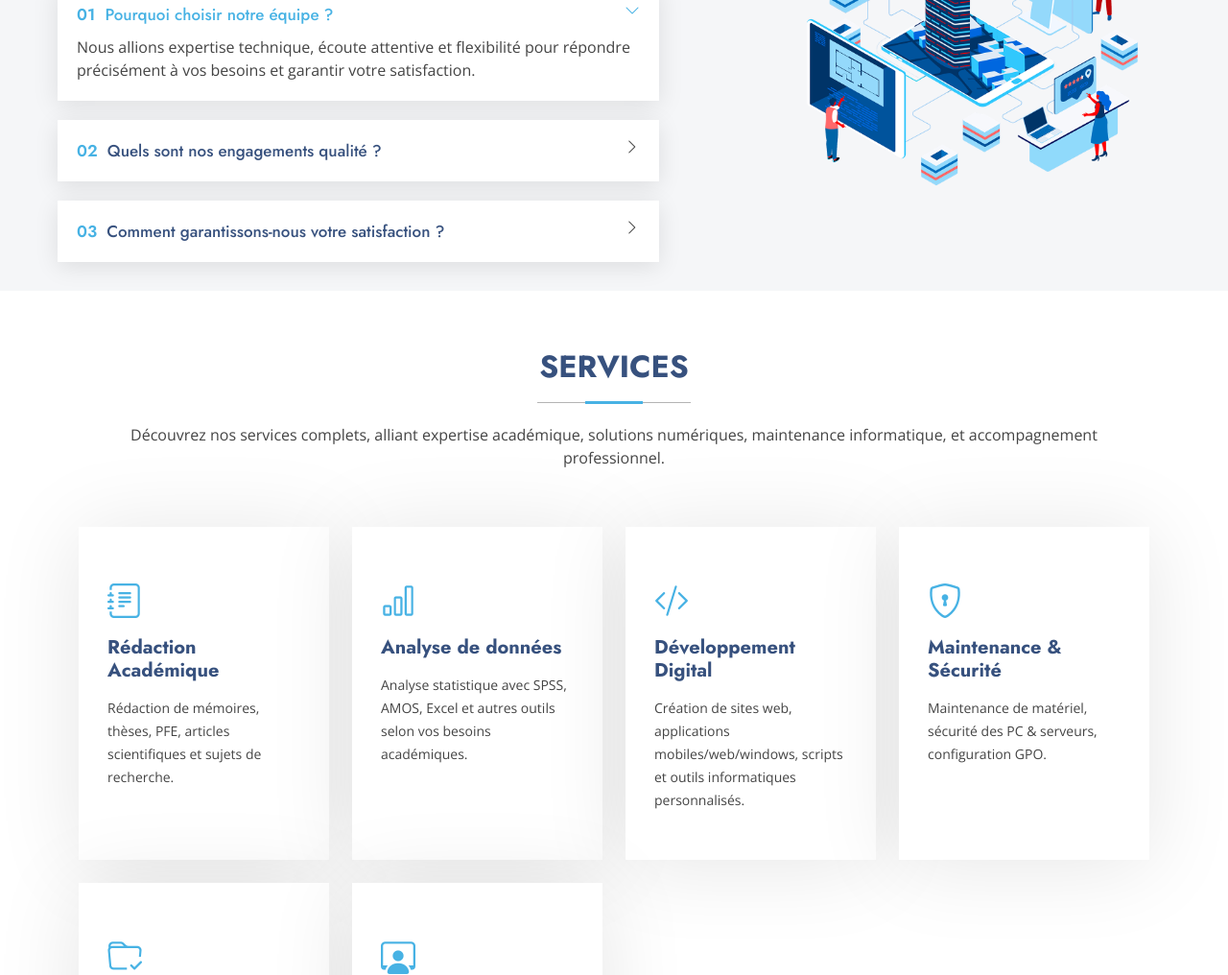
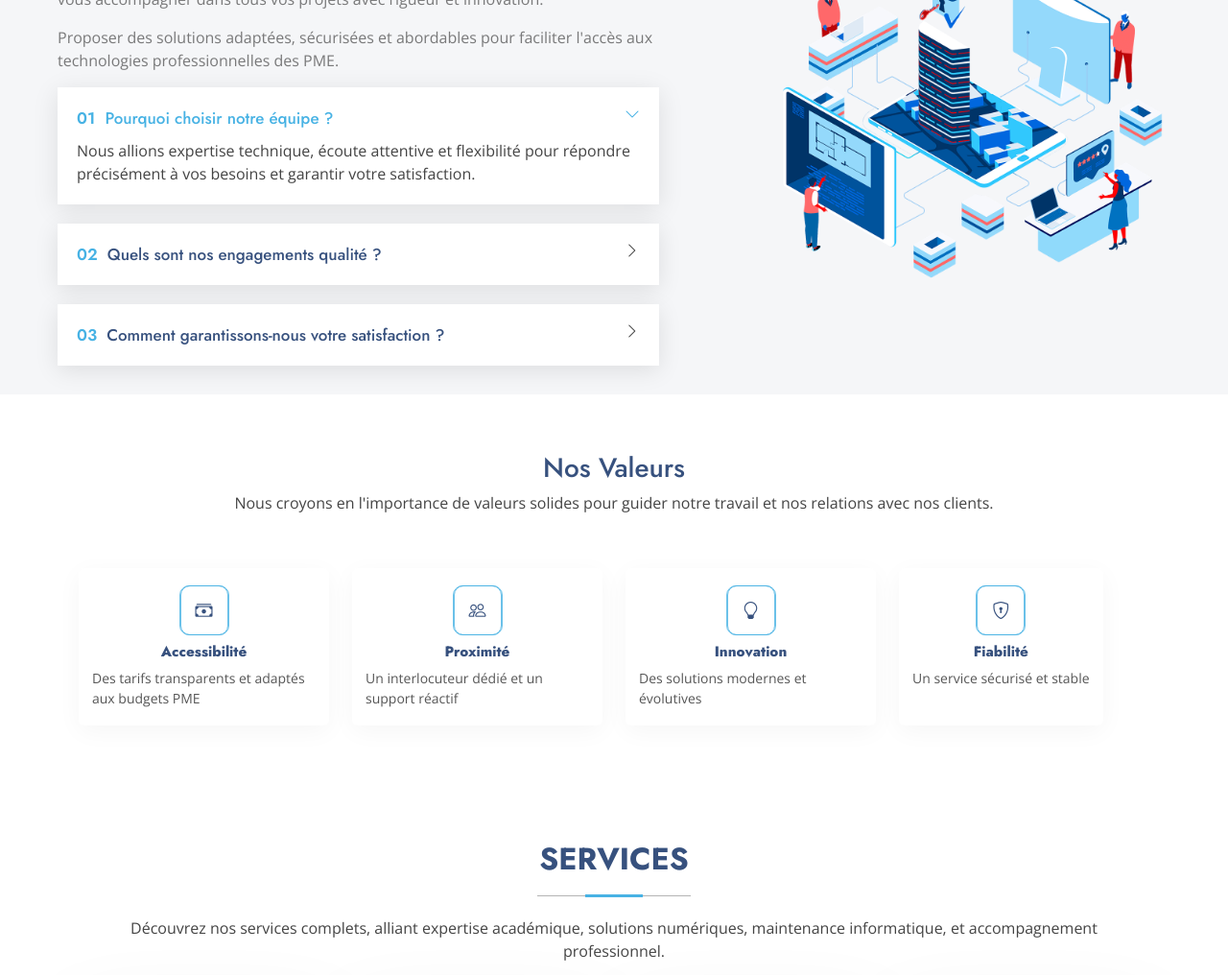
Before and after one commit to FouadEAF/EAF-microservice, a plain HTML site: page index.html in a window 1280 px wide. Shown: the part 1386-2402 px from the top of the page at 96% size. Drawn offline with nearby package versions, Linux system fonts and the light colour scheme; animation ran at ten frames a second.

Commit message:
update clients section and add values section

```diff
--- a/assets/css/main.css
+++ b/assets/css/main.css
@@ -1235,6 +1235,61 @@ section,
 
 .services .service-item:hover h4 a {
   color: var(--accent-color);
+}
+
+/*--------------------------------------------------------------
+# Values cards (card look consistent with service-item)
+--------------------------------------------------------------*/
+.values .value-item {
+  background-color: var(--surface-color);
+  box-shadow: 0px 6px 26px rgba(0, 0, 0, 0.04);
+  padding: 18px 14px;
+  border-radius: 6px;
+  display: flex;
+  flex-direction: column;
+  align-items: center;
+  gap: 8px;
+  height: 100%;
+  transition: transform 0.28s ease, box-shadow 0.28s ease;
+}
+.values .value-item .icon {
+  width: 52px;
+  height: 52px;
+  display: flex;
+  align-items: center;
+  justify-content: center;
+  border-radius: 10px;
+  background: transparent;
+  border: 1.5px solid color-mix(in srgb, var(--accent-color), transparent 20%);
+}
+.values .value-item .icon i {
+  color: var(--heading-color);
+  font-size: 18px;
+}
+.values .value-item h4 {
+  margin: 0;
+  font-size: 15px;
+  color: var(--heading-color);
+  font-weight: 800;
+}
+.values .value-item p {
+  margin: 0;
+  font-size: 14px;
+  color: color-mix(in srgb, var(--default-color), transparent 10%);
+}
+.values .value-item:hover {
+  transform: translateY(-6px);
+  box-shadow: 0px 12px 50px rgba(0, 0, 0, 0.08);
+}
+
+@media (max-width: 767px) {
+  .values .value-item {
+    text-align: center;
+    align-items: center;
+  }
+  .values .value-item .icon {
+    margin-bottom: 6px;
+  }
 }
 
 /*--------------------------------------------------------------
--- a/index.html
+++ b/index.html
@@ -156,7 +156,7 @@
               </div>
               <div class="swiper-slide">
                 <img
-                  src="assets/img/clients/clients-1.webp"
+                  src="assets/img/clients/clementine.webp"
                   class="img-fluid"
                   alt=""
                 />
@@ -231,11 +231,19 @@
               data-aos="fade-up"
               data-aos-delay="100"
             >
+            <p>EAF microservice est une entreprise de services numériques qui accompagne
+               les petites et moyennes entreprises dans leur transformation digitale.
+                Nous proposons des solutions informatiques sur mesure, accessibles et fiables,
+                 pour aider les PME à rester compétitives dans un environnement numérique en constante évolution.</p>
               <p>
                 Nous sommes spécialisés dans le développement de solutions
                 innovantes et sur mesure, alliant expertise technique et
                 accompagnement personnalisé.
               </p>
+
+            </div>
+
+            <div class="col-lg-6" data-aos="fade-up" data-aos-delay="200">
               <ul>
                 <li>
                   <i class="bi bi-check2-circle"></i>
@@ -253,9 +261,6 @@
                   >
                 </li>
               </ul>
-            </div>
-
-            <div class="col-lg-6" data-aos="fade-up" data-aos-delay="200">
               <p>
                 Forts de nombreuses années d’expérience, nous accompagnons nos
                 clients dans leurs projets digitaux, académiques et techniques,
@@ -291,6 +296,7 @@
                   expérimentée, prête à vous accompagner dans tous vos projets
                   avec rigueur et innovation.
                 </p>
+                <p>Proposer des solutions adaptées, sécurisées et abordables pour faciliter l'accès aux technologies professionnelles des PME.</p>
               </div>
 
               <div
@@ -355,6 +361,72 @@
         </div>
       </section>
       <!-- /Why Us Section -->
+
+      <!-- Values Section -->
+      <section id="values" class="values section">
+        <div class="container">
+          <div class="row gy-4">
+            <div class="col-12 text-center">
+              <h3>Nos Valeurs</h3>
+              <p>
+                Nous croyons en l'importance de valeurs solides
+                pour guider notre travail et nos relations avec nos clients.
+              </p>
+            </div>
+          </div>
+
+          <div class="row gy-4 mt-3">
+            <div
+              class="col-lg-3 col-md-6 d-flex"
+              data-aos="fade-up"
+              data-aos-delay="100"
+            >
+              <div class="service-item position-relative value-item">
+                <div class="icon"><i class="bi bi-cash-stack icon"></i></div>
+                <h4>Accessibilité</h4>
+                <p>Des tarifs transparents et adaptés aux budgets PME</p>
+              </div>
+            </div>
+
+            <div
+              class="col-lg-3 col-md-6 d-flex"
+              data-aos="fade-up"
+              data-aos-delay="200"
+            >
+              <div class="service-item position-relative value-item">
+                <div class="icon"><i class="bi bi-people icon"></i></div>
+                <h4>Proximité</h4>
+                <p>Un interlocuteur dédié et un support réactif</p>
+              </div>
+            </div>
+
+            <div
+              class="col-lg-3 col-md-6 d-flex"
+              data-aos="fade-up"
+              data-aos-delay="300"
+            >
+              <div class="service-item position-relative value-item">
+                <div class="icon"><i class="bi bi-lightbulb icon"></i></div>
+                <h4>Innovation</h4>
+                <p>Des solutions modernes et évolutives</p>
+              </div>
+            </div>
+
+            <div
+              class="col-lg-3 col-md-6 d-flex"
+              data-aos="fade-up"
+              data-aos-delay="400"
+            >
+              <div class="service-item position-relative value-item">
+                <div class="icon"><i class="bi bi-shield-lock icon"></i></div>
+                <h4>Fiabilité</h4>
+                <p>Un service sécurisé et stable</p>
+              </div>
+            </div>
+          </div>
+        </div>
+      </section>
+      <!-- /Values Section -->
 
       <!-- Services Section -->
       <section id="services" class="services section">
```
Also changed, not shown: assets/img/clients/clementine.webp (added), assets/img/clients/clients-1.webp (deleted).
